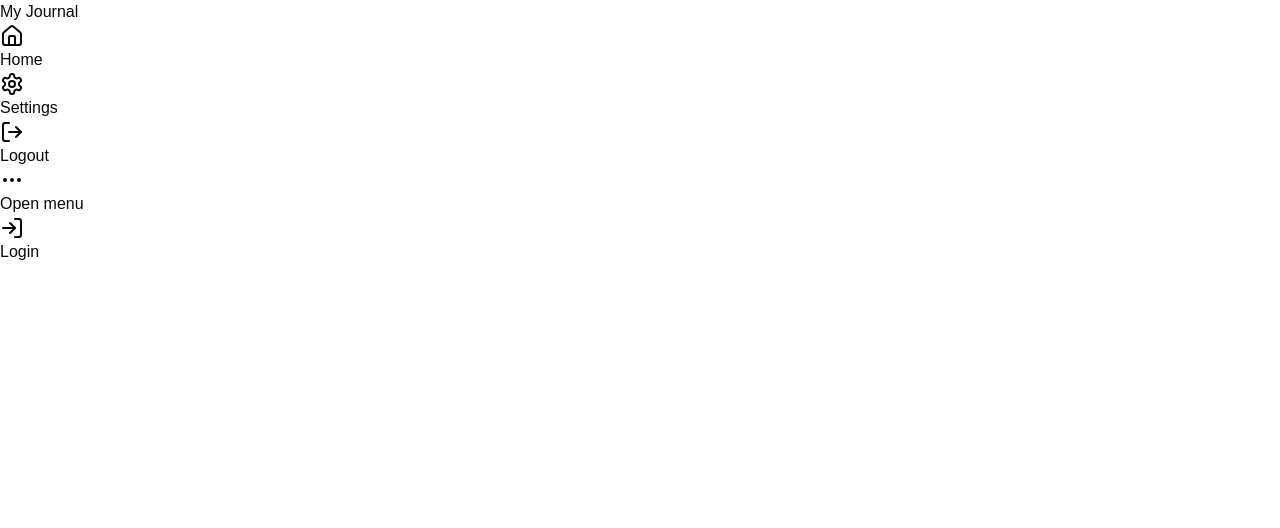
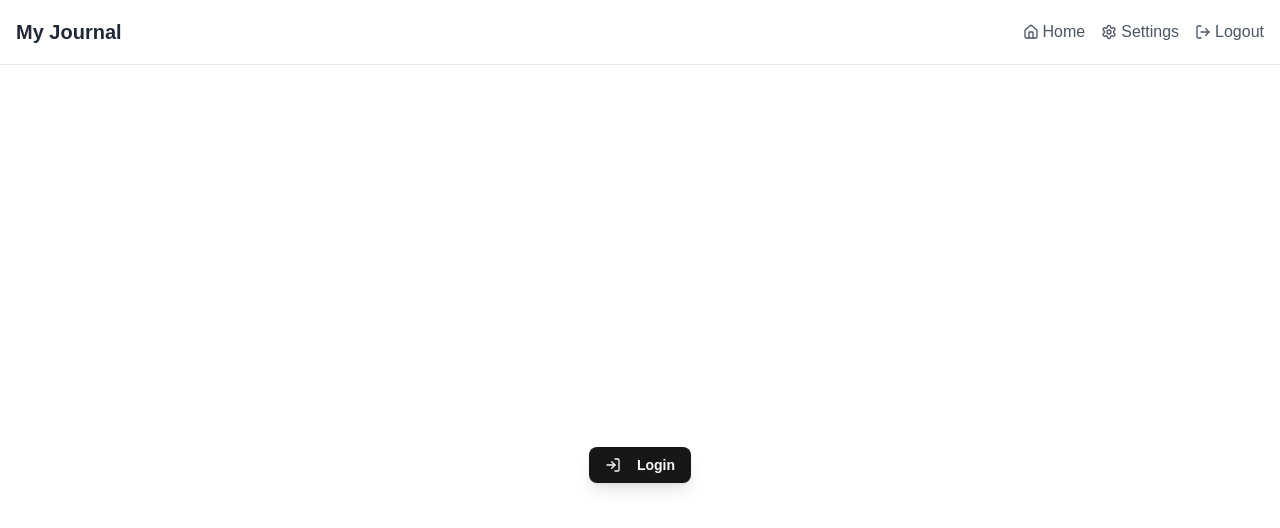
Before and after one commit to 18paulb/Journal, a Next.js app in the folder journalfrontend/: page / in a window 1280 px wide. Shown: the top 528 px of the page. Built offline with nearby package versions, Linux system fonts and the light colour scheme; no server answers.

Commit message:
put back tailwind config

```diff
--- a/journalfrontend/tailwind.config.js
+++ b/journalfrontend/tailwind.config.js
@@ -2,9 +2,9 @@
 module.exports = {
     darkMode: ["class"],
     content: [
-    "./journalfrontend/pages/**/*.{js,ts,jsx,tsx,mdx}",
-    "./journalfrontend/components/**/*.{js,ts,jsx,tsx,mdx}",
-    "./journalfrontend/app/**/*.{js,ts,jsx,tsx,mdx}",
+    "./pages/**/*.{js,ts,jsx,tsx,mdx}",
+    "./components/**/*.{js,ts,jsx,tsx,mdx}",
+    "./app/**/*.{js,ts,jsx,tsx,mdx}",
   ],
   theme: {
   	extend: {
```
